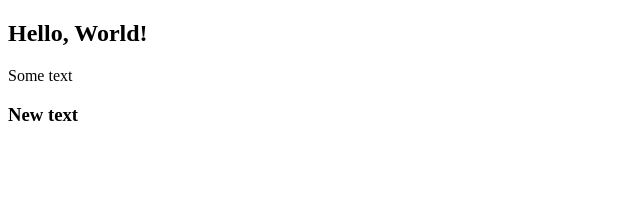
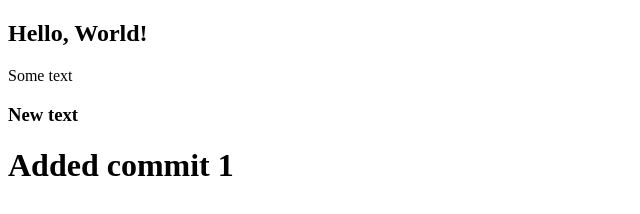
Before and after one commit to blvkparis/GitHowTo, a plain HTML site: page hello.html in a window 1280 px wide. Shown: the whole page, without its empty margins (0-640 px from the left). Drawn offline with Linux system fonts and the light colour scheme.

Commit message:
Staged Commit

```diff
--- a/hello.html
+++ b/hello.html
@@ -11,4 +11,7 @@
     <p>Some text</p>
     <h3>New text</h3>
 </body>
+<body>
+    <h1>Added commit 1</h1>
+</body>
 </html>
```
